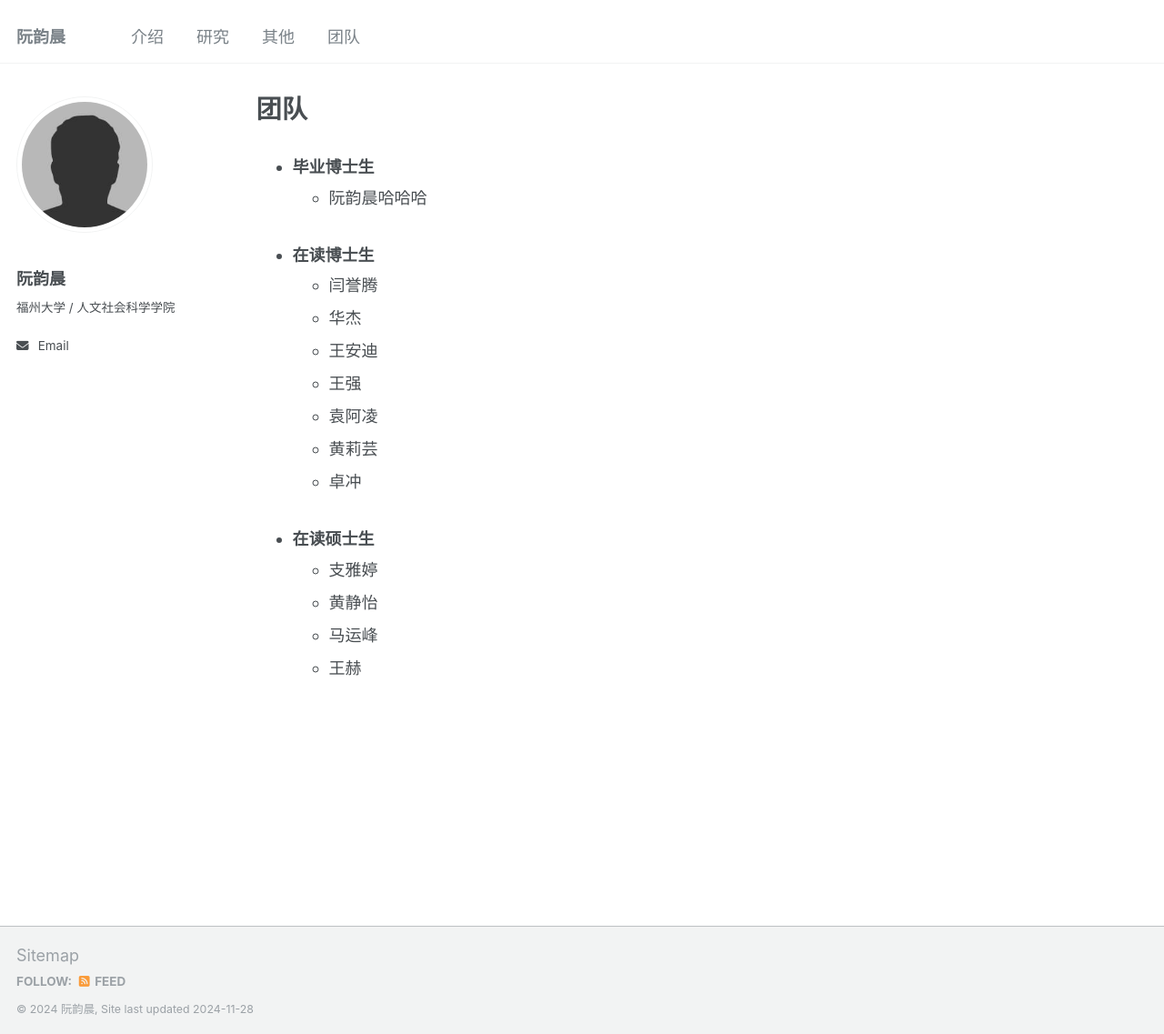
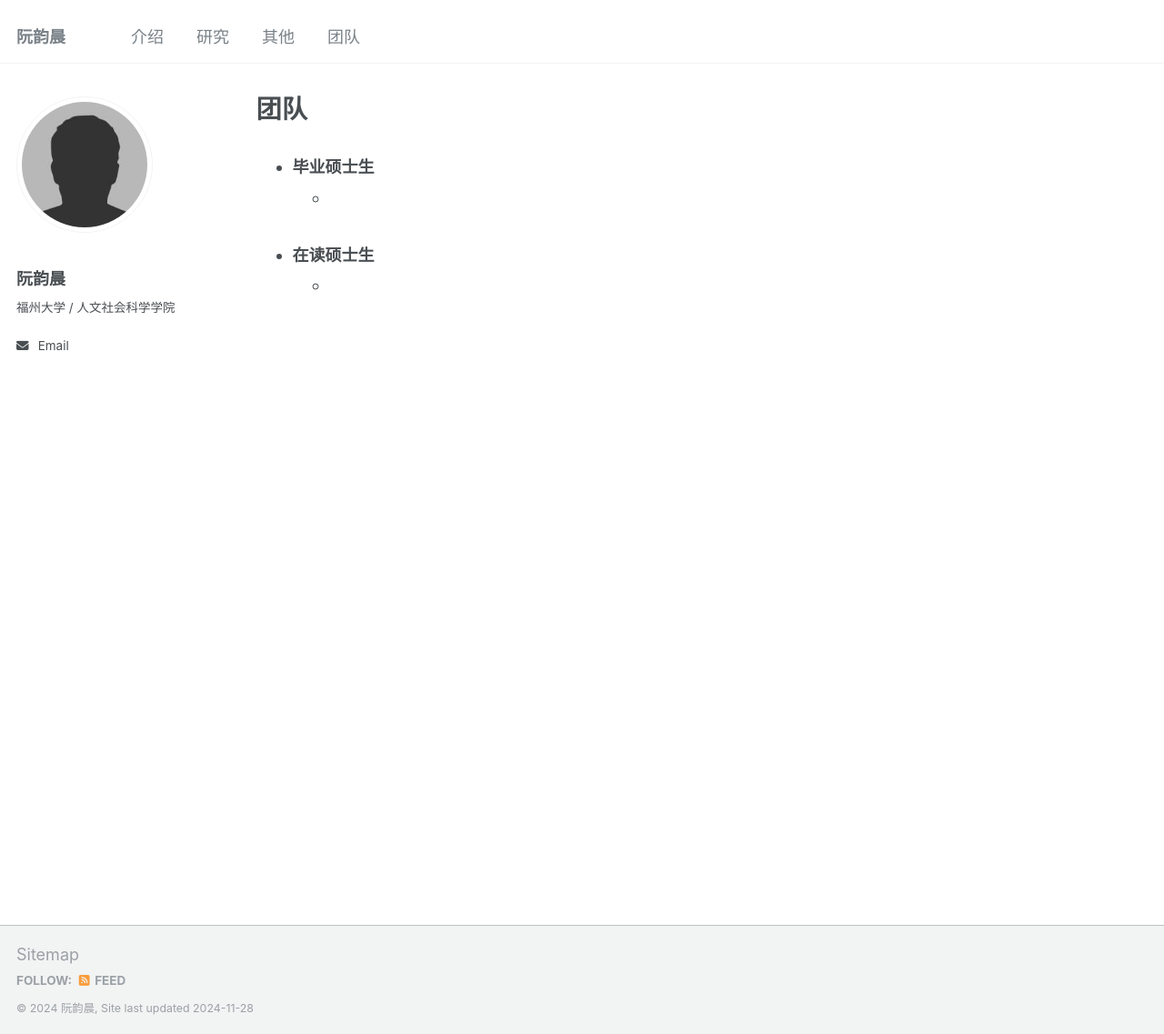
Before and after one commit to RuanYunchen/RuanYunchen.github.io, a Jekyll site: the page built from _pages/team.md, in a window 1280 px wide and 1137 px high. Shown: the whole window at 91% size. Built offline with Jekyll 4.4.1, drawn with Linux system fonts in a browser that asks for light colours.

Commit message:
Update team.md

```diff
--- a/_pages/team.md
+++ b/_pages/team.md
@@ -7,20 +7,8 @@ author_profile: true
 
 {% include base_path %}
 
-- ### 毕业博士生
-  - 阮韵晨哈哈哈
-
-- ### 在读博士生
-  - 闫誉腾
-  - 华杰
-  - 王安迪
-  - 王强
-  - 袁阿凌
-  - 黄莉芸
-  - 卓冲
+- ### 毕业硕士生
+  -
 
 - ### 在读硕士生
-  - 支雅婷
-  - 黄静怡
-  - 马运峰
-  - 王赫
+  -
```
